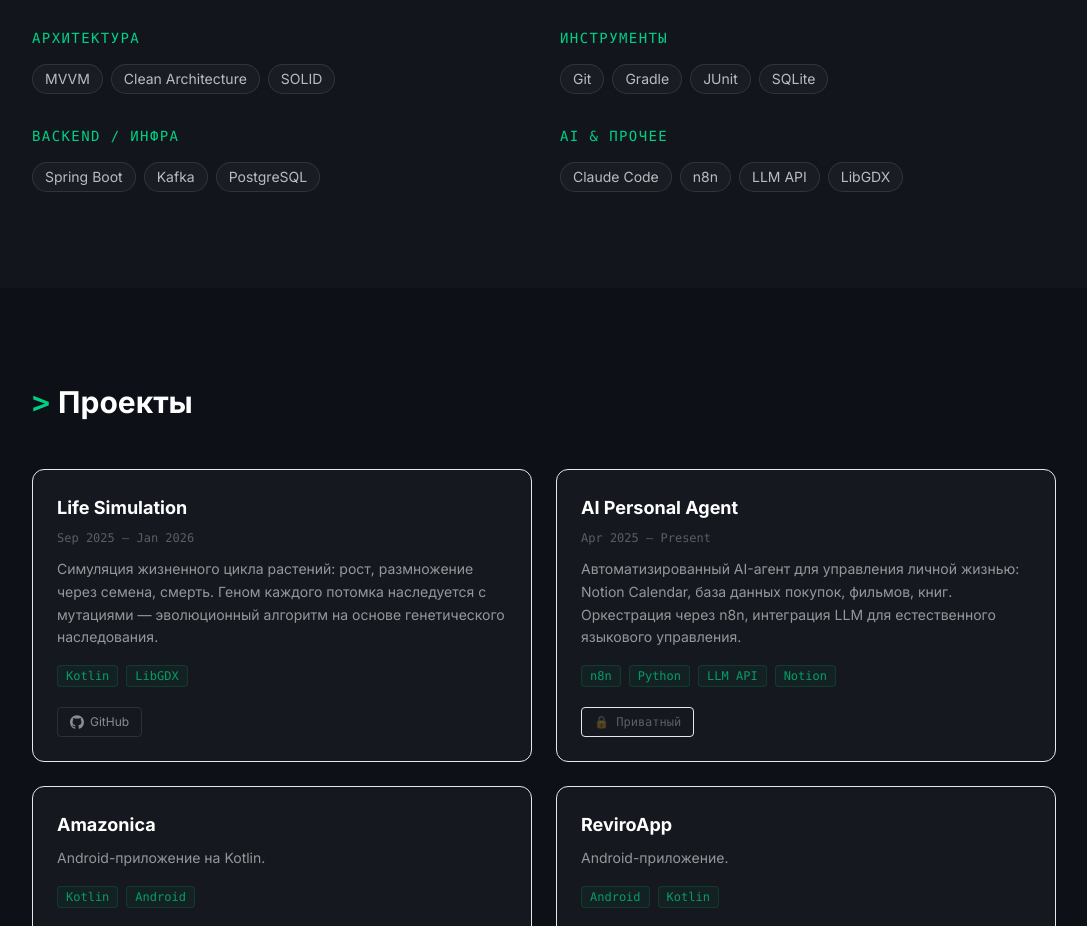
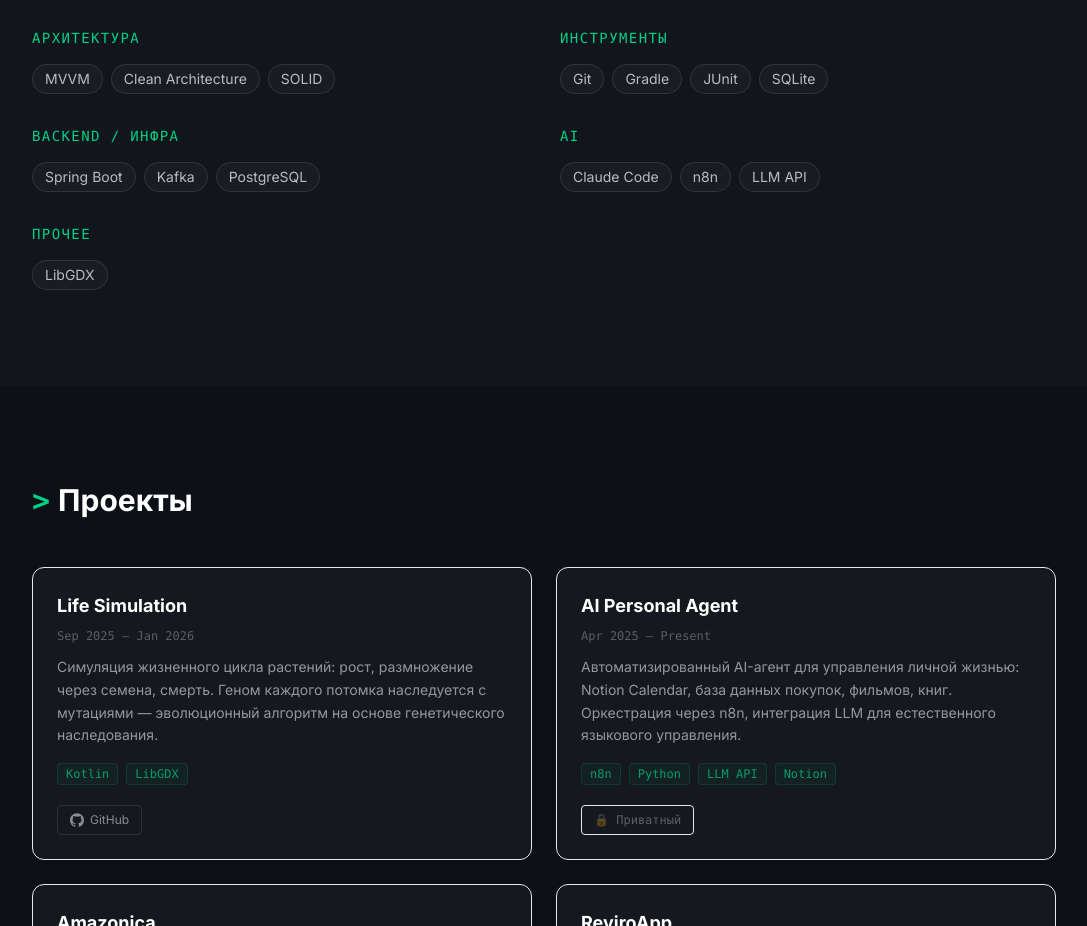
Before and after one commit to BargystV/portfolio, a Next.js app: page / in a window 1280 px wide. Shown: the part 1840-2766 px from the top of the page, without its empty margins (96-1183 px from the left). Built offline with nearby package versions, Linux system fonts and the light colour scheme.

Commit message:
Split AI & Other skills group into separate AI and Other groups
Co-Authored-By: Claude Sonnet 4.6 <noreply@anthropic.com>

```diff
--- a/components/Skills.tsx
+++ b/components/Skills.tsx
@@ -16,6 +16,7 @@ const groupTitleKey: Record<string, TranslationKey> = {
   tools: 'skills_tools',
   backend: 'skills_backend',
   ai: 'skills_ai',
+  other: 'skills_other',
 };
 
 /**
--- a/content/skills.ts
+++ b/content/skills.ts
@@ -5,7 +5,7 @@
  */
 export interface SkillGroup {
   /** Ключ группы — используется для получения локализованного заголовка */
-  key: 'languages' | 'mobile' | 'architecture' | 'tools' | 'backend' | 'ai';
+  key: 'languages' | 'mobile' | 'architecture' | 'tools' | 'backend' | 'ai' | 'other';
   /** Список технологий или инструментов в данной группе */
   items: string[];
 }
@@ -56,13 +56,13 @@ export const skillGroups: SkillGroup[] = [
     items: ['Spring Boot', 'Kafka', 'PostgreSQL'],
   },
   {
-    // AI-инструменты и прочее
+    // AI-инструменты
     key: 'ai',
-    items: [
-      'Claude Code',
-      'n8n',
-      'LLM API',
-      'LibGDX',
-    ],
+    items: ['Claude Code', 'n8n', 'LLM API'],
+  },
+  {
+    // Прочие технологии
+    key: 'other',
+    items: ['LibGDX'],
   },
 ];
--- a/lib/i18n.ts
+++ b/lib/i18n.ts
@@ -49,7 +49,8 @@ export const translations = {
     skills_architecture: 'Architecture',
     skills_tools: 'Tools',
     skills_backend: 'Backend / Infra',
-    skills_ai: 'AI & Other',
+    skills_ai: 'AI',
+    skills_other: 'Other',
 
     // Projects
     projects_title: 'Projects',
@@ -145,7 +146,8 @@ export const translations = {
     skills_architecture: 'Архитектура',
     skills_tools: 'Инструменты',
     skills_backend: 'Backend / Инфра',
-    skills_ai: 'AI & Прочее',
+    skills_ai: 'AI',
+    skills_other: 'Прочее',
 
     // Projects
     projects_title: 'Проекты',
```
